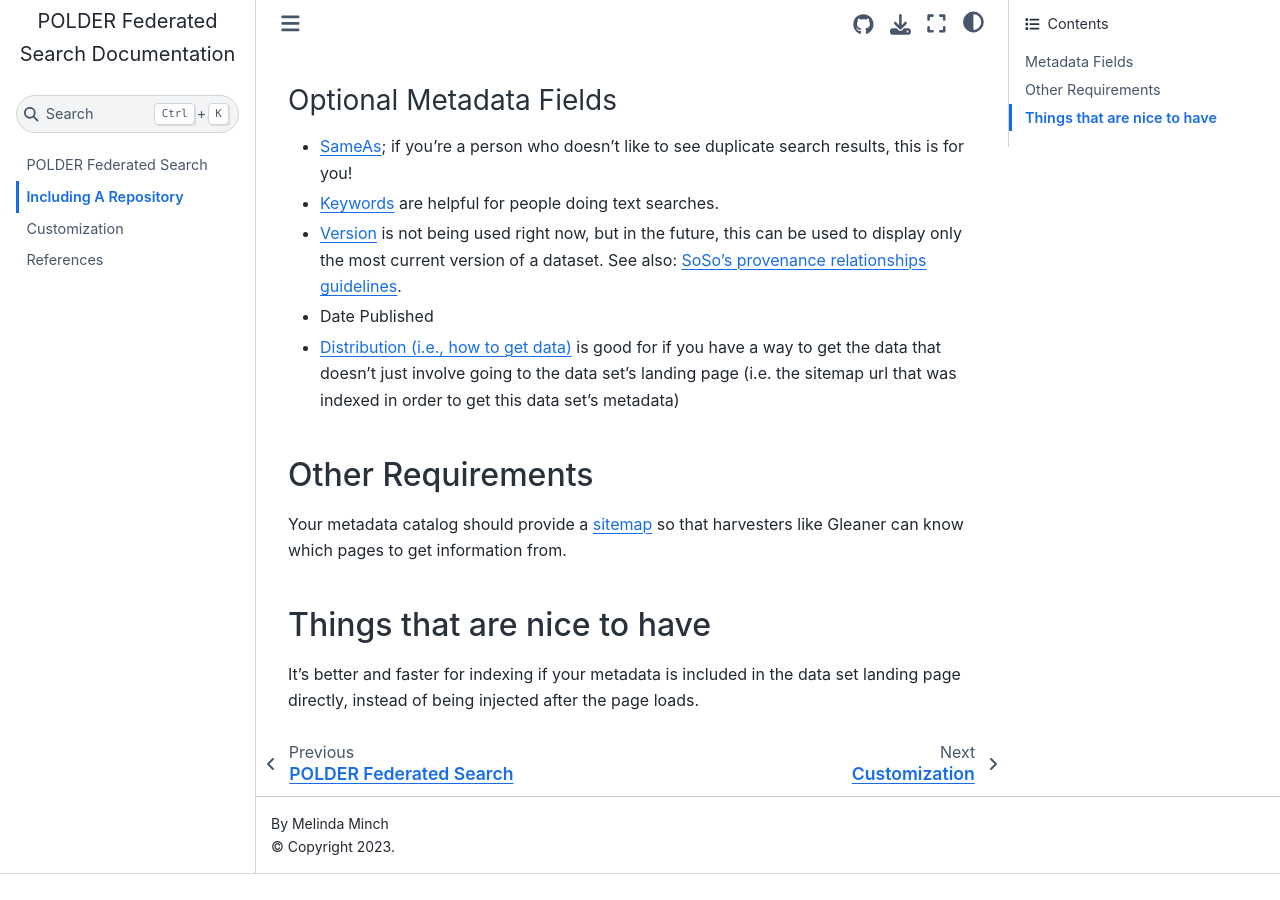
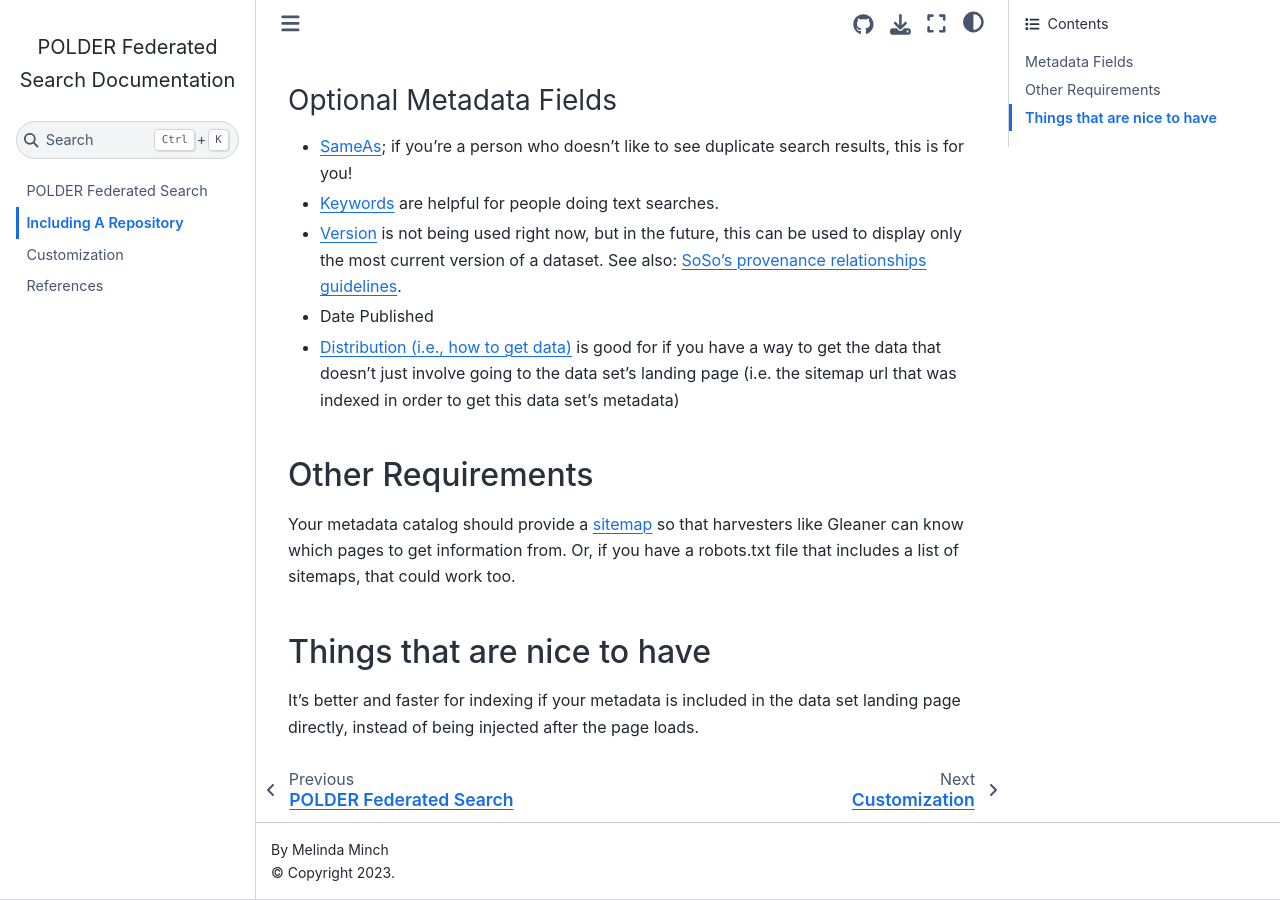
Before and after one commit to POLDER-Crew/Federated-Search-Documentation, a Jupyter Book: the page built from book/inclusion-guidelines.md, in a window 1280 px wide and 900 px high, scrolled down 973 px. Built offline with Jupyter Book 1.0.4 settings and Sphinx 7.4.7 and the Sphinx Book theme 1.1.4, drawn with Linux system fonts in a browser that asks for light colours; before the commit the page ends 1847 px from its top, so only the background shows below that.

Commit message:
Update the documentation book

```diff
--- a/book/inclusion-guidelines.md
+++ b/book/inclusion-guidelines.md
@@ -32,7 +32,7 @@ Most of the work in getting a repository ready to be included in the POLDER Fede
 
 ## Other Requirements
 
-Your metadata catalog should provide a [sitemap](https://github.com/ESIPFed/science-on-schema.org/blob/feature_192_sitemaps/guides/GETTING-STARTED.md#sitemaps) so that harvesters like Gleaner can know which pages to get information from.
+Your metadata catalog should provide a [sitemap](https://github.com/ESIPFed/science-on-schema.org/blob/feature_192_sitemaps/guides/GETTING-STARTED.md#sitemaps) so that harvesters like Gleaner can know which pages to get information from. Or, if you have a robots.txt file that includes a list of sitemaps, that could work too.
 
 ## Things that are nice to have
 
```
